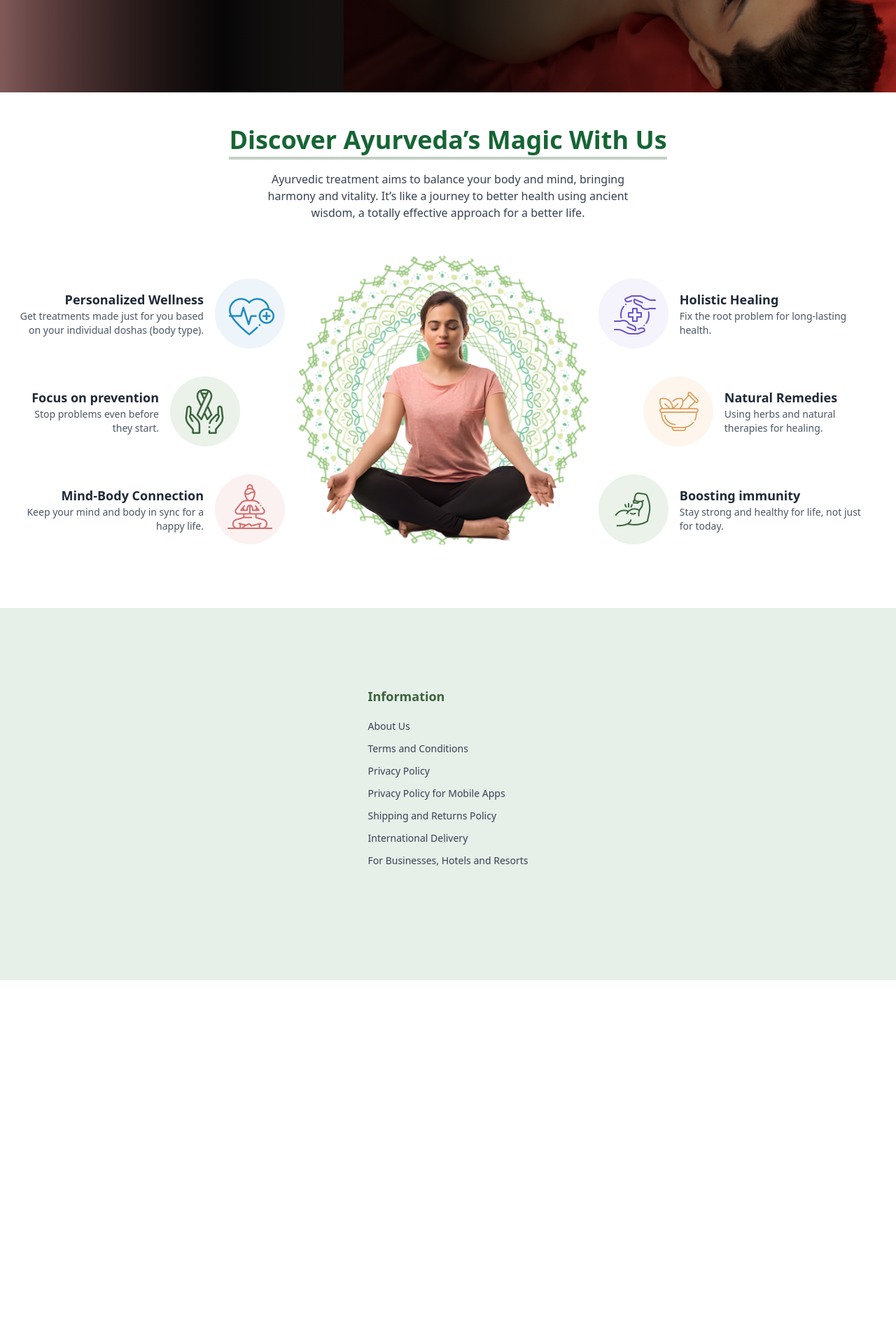
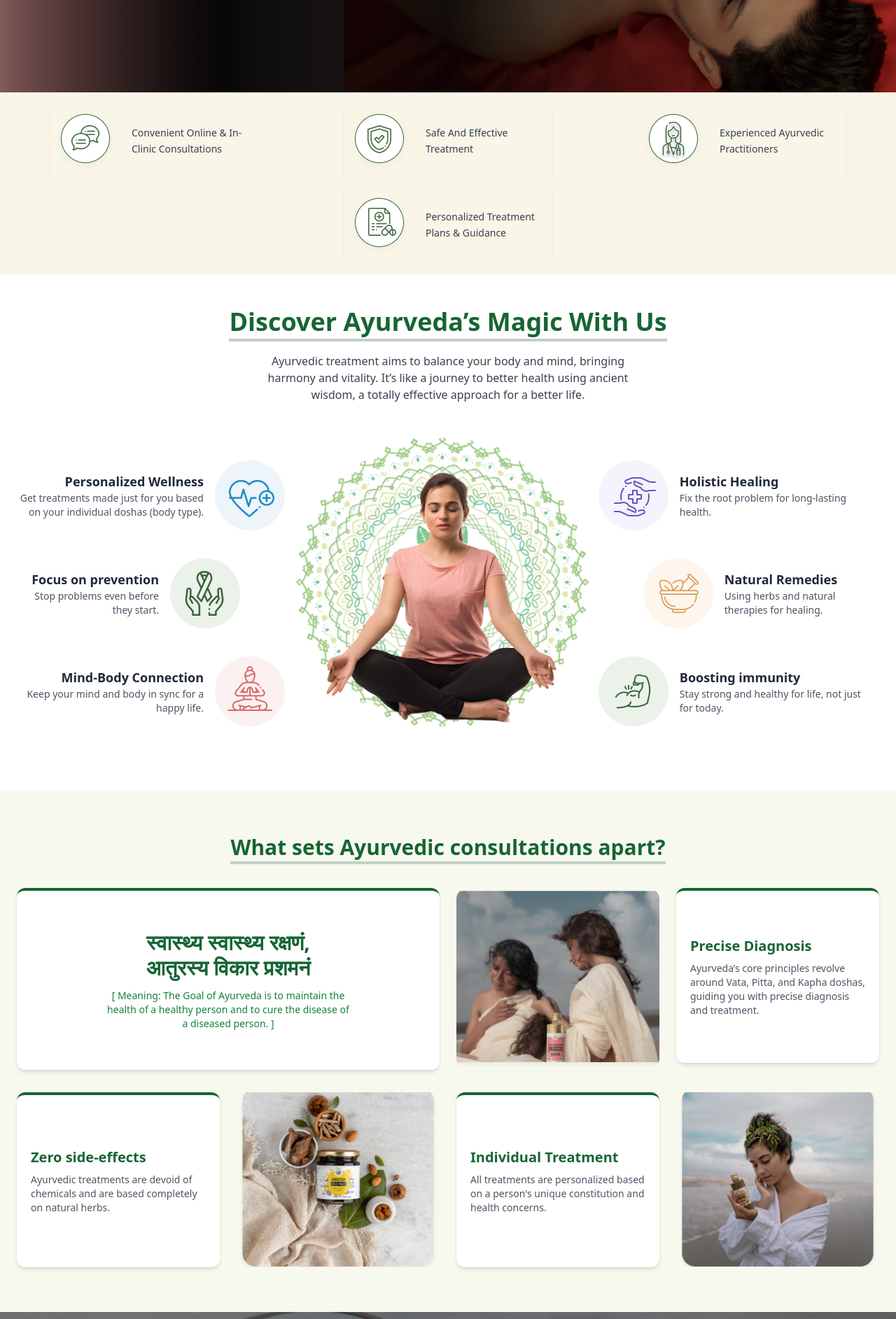
Before and after one commit to Khandaker20201125010/Amrutam-Pharmaceuticals, a React (Vite) app: page / in a window 1280 px wide. Shown: the part 600-2485 px from the top of the page at 70% size. Before the commit the page ends 2001 px from the top, so only its background shows below. Built offline with nearby package versions, Linux system fonts and the light colour scheme.

Commit message:
conculations section added again

```diff
--- a/src/Components/Banner/Banner.jsx
+++ b/src/Components/Banner/Banner.jsx
@@ -1,5 +1,6 @@
 import bannerImage from "../../assets/images/banner1.png"; // Adjust the path as necessary
 import bannerImage2 from "../../assets/images/banner2.png";
+import UnderBannerFrames from "./UnderBannerFrames";
 
 const Banner = () => {
   return (
@@ -49,6 +50,7 @@ const Banner = () => {
           <div className="absolute inset-0 bg-gradient-to-r from-black/60 via-black/30 to-transparent"></div>
         </div>
       </div>
+
     </div>
   );
 };
--- /dev/null
+++ b/src/Components/Banner/UnderBannerFrames.jsx
@@ -0,0 +1,44 @@
+import frame1 from "../../assets/images/Frame 1.png";
+import frame2 from "../../assets/images/Frame 2.png";
+import frame3 from "../../assets/images/Frame 3.png";
+import frame4 from "../../assets/images/Frame 4.png";
+
+const UnderBannerFrames = () => {
+  return (
+    <div className="flex flex-wrap justify-between items-center bg-[#f9f5e7] p-5 gap-5">
+      {/* Frame 1 */}
+      <div className="container mx-auto md:border-x-2 max-sm:border-y-2 border-orange-100  flex items-center md:max-w-[300px]">
+        <img src={frame1} alt="Convenient Consultations" className=" mr-4" />
+        <p className="text-sm text-gray-700 leading-relaxed">
+          Convenient Online & In-Clinic Consultations
+        </p>
+      </div>
+
+      {/* Frame 2 */}
+      <div className="container mx-auto md:border-x-2 max-sm:border-y-2 border-orange-100  flex items-center md:max-w-[300px]">
+        <img src={frame2} alt="Safe Treatment" className=" mr-4" />
+        <p className="text-sm text-gray-700 leading-relaxed">
+          Safe And Effective Treatment
+        </p>
+      </div>
+
+      {/* Frame 3 */}
+      <div className="container mx-auto md:border-x-2 max-sm:border-y-2 border-orange-100  flex items-center md:max-w-[300px]">
+        <img src={frame3} alt="Experienced Practitioners" className=" mr-4" />
+        <p className="text-sm text-gray-700 leading-relaxed">
+          Experienced Ayurvedic Practitioners
+        </p>
+      </div>
+
+      {/* Frame 4 */}
+      <div className="container mx-auto md:border-x-2 max-sm:border-y-2 border-orange-100  flex items-center md:max-w-[300px]">
+        <img src={frame4} alt="Personalized Plans" className=" mr-4" />
+        <p className="text-sm text-gray-700 leading-relaxed">
+          Personalized Treatment Plans & Guidance
+        </p>
+      </div>
+    </div>
+  );
+};
+
+export default UnderBannerFrames;
--- /dev/null
+++ b/src/Components/Conculations/Conculations.jsx
@@ -0,0 +1,97 @@
+import c1 from "../../assets/images/c1.png";
+import c2 from "../../assets/images/c2.png";
+import c3 from "../../assets/images/c3.png";
+
+
+const Conculations = () => {
+    return (
+        <div className="bg-[#F7F8EE] py-16 px-6">
+      {/* Title */}
+      <h2 className="mx-auto text-center text-2xl md:text-3xl font-bold text-green-800 mb-10">
+        <span className="md:border-b-4 border-[#C3D0C4]">
+          What sets Ayurvedic consultations apart?
+        </span>
+      </h2>
+
+      {/* Grid Layout */}
+      <div className="container mx-auto grid grid-cols-1 sm:grid-cols-2 md:grid-cols-4 gap-6 mb-8">
+        {/* First Card */}
+        <div className="bg-white rounded-xl border-t-4 border-green-800 shadow-md text-center flex flex-col justify-center px-6 sm:col-span-1 md:col-span-2">
+          <p className="text-2xl sm:text-3xl font-semibold text-green-800">
+            स्वास्थ्य स्वास्थ्य रक्षणं, <br />
+            आतुरस्य विकार प्रशमनं
+          </p>
+          <p className="text-sm sm:w-[350px] mx-auto text-green-700 mt-3">
+            [ Meaning: The Goal of Ayurveda is to maintain the health of a
+            healthy person and to cure the disease of a diseased person. ]
+          </p>
+        </div>
+
+        {/* Image */}
+        <div className="flex items-center justify-center sm:col-span-1">
+          <img
+            src={c1}
+            alt="Precise Diagnosis"
+            className="rounded-2xl h-[260px] object-cover w-full max-sm:h-[220px]"
+          />
+        </div>
+
+        {/* Third Card */}
+        <div className="bg-white rounded-xl border-t-4 border-green-800 shadow-md text-center flex flex-col justify-center px-5 h-[250px] sm:col-span-1">
+          <h4 className="text-lg sm:text-xl font-bold text-green-800 text-start">
+            Precise Diagnosis
+          </h4>
+          <p className="text-sm text-gray-600 mt-2 text-start">
+            Ayurveda’s core principles revolve around Vata, Pitta, and Kapha
+            doshas, guiding you with precise diagnosis and treatment.
+          </p>
+        </div>
+      </div>
+
+      {/* Bottom Row (4 Cards) */}
+      <div className="container mx-auto grid grid-cols-1 sm:grid-cols-2 md:grid-cols-4 gap-6">
+        {/* Card 1 */}
+        <div className="bg-white rounded-xl border-t-4 border-green-800 shadow-md text-center flex flex-col justify-center px-5 h-[250px]">
+          <h4 className="text-lg sm:text-xl font-bold text-green-800 text-start">
+            Zero side-effects
+          </h4>
+          <p className="text-sm text-gray-600 mt-2 text-start">
+            Ayurvedic treatments are devoid of chemicals and are based
+            completely on natural herbs.
+          </p>
+        </div>
+
+        {/* Image */}
+        <div className="flex items-center justify-center sm:col-span-1">
+          <img
+            src={c2}
+            alt="Natural Remedies"
+            className="w-full rounded-2xl h-[250px] object-cover"
+          />
+        </div>
+
+        {/* Card 2 */}
+        <div className="bg-white rounded-xl border-t-4 border-green-800 shadow-md text-center flex flex-col justify-center px-5 h-[250px]">
+          <h4 className="text-lg sm:text-xl font-bold text-green-800 text-start">
+            Individual Treatment
+          </h4>
+          <p className="text-sm text-gray-600 mt-2 text-start">
+            All treatments are personalized based on a person's unique
+            constitution and health concerns.
+          </p>
+        </div>
+
+        {/* Image */}
+        <div className="flex items-center justify-center sm:col-span-1">
+          <img
+            src={c3}
+            alt="Holistic Approach"
+            className="w-full rounded-2xl h-[250px] object-cover"
+          />
+        </div>
+      </div>
+    </div>
+    );
+};
+
+export default Conculations;
--- /dev/null
+++ b/src/Components/Conculations/ConsulationBanner.jsx
@@ -0,0 +1,25 @@
+const ConsulationBanner = () => {
+    return (
+      <div className="ConculationsBG bg-fixed bg-cover bg-center relative h-[590px]">
+        {/* Overlay and Content */}
+        <div className="bg-black w-full h-full bg-opacity-40 flex flex-col items-center justify-center text-center absolute top-0 left-0 right-0 bottom-0 px-4">
+          {/* Text */}
+          <div className="w-full max-w-[900px] px-4">
+            <h1 className="text-3xl md:text-4xl sm:text-3xl font-light text-white md:flex md:flex-col md:gap-5">
+              Ready to restore harmony in
+              <span>your mind, body, and spirit?</span>
+            </h1>
+
+            {/* Space between text and button */}
+            <div className="mt-10 sm:mt-8">
+              <button className="bg-green-700 hover:bg-green-600 text-white font-semibold rounded-lg py-3 px-6 sm:py-2 sm:px-4">
+                Book a consultation
+              </button>
+            </div>
+          </div>
+        </div>
+      </div>
+    );
+  };
+
+  export default ConsulationBanner;
--- a/src/routes/Home.jsx
+++ b/src/routes/Home.jsx
@@ -1,17 +1,21 @@
 import AyurvedasMagic from "../Components/AyurvedasMagic/AyurvedasMagic";
 import Banner from "../Components/Banner/Banner";
+import UnderBannerFrames from "../Components/Banner/UnderBannerFrames";
+import Conculations from "../Components/Conculations/Conculations";
+import ConsulationBanner from "../Components/Conculations/ConsulationBanner";
 
 const Home = () => {
     return (
         <div>
         <Banner></Banner>
+        <UnderBannerFrames></UnderBannerFrames>
         <AyurvedasMagic></AyurvedasMagic>
-        {/* <Conculations></Conculations>
+        <Conculations></Conculations>
         <ConsulationBanner></ConsulationBanner>
-        <AyurvedasAppoarch></AyurvedasAppoarch>
-        <CustomerReview></CustomerReview>
-        <Experts></Experts>
-        <HomeApp></HomeApp> */}
+        {/* <AyurvedasAppoarch></AyurvedasAppoarch> */}
+        {/* <CustomerReview></CustomerReview> */}
+        {/* <Experts></Experts> */}
+        {/* <HomeApp></HomeApp> */}
 
       </div>
     );
```
